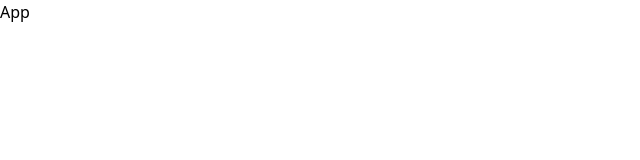
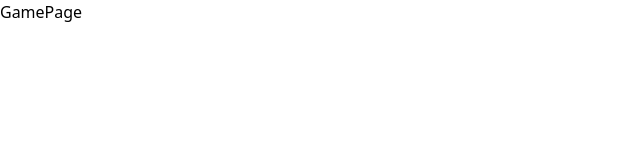
Before and after one commit to KiyotakaDev/Bulls-And-Cows, a React (Vite) app in the folder client/: page / in a window 1280 px wide. Shown: the top 160 px of the page, without its empty margins (0-640 px from the left). Built offline with nearby package versions, Linux system fonts and the light colour scheme; the HTML template or start-up script is replaced by a standard one.

Commit message:
feat(GamePage): Adding Game page to app

```diff
--- a/client/src/App.jsx
+++ b/client/src/App.jsx
@@ -1,9 +1,8 @@
-import React from 'react'
+import React from "react";
+import AppRoutes from "./routes/AppRoutes";
 
 const App = () => {
-  return (
-    <div>App</div>
-  )
-}
+  return <AppRoutes />;
+};
 
-export default App
+export default App;
--- /dev/null
+++ b/client/src/pages/GamePage.jsx
@@ -0,0 +1,9 @@
+import React from 'react'
+
+const GamePage = () => {
+  return (
+    <div>GamePage</div>
+  )
+}
+
+export default GamePage
```
